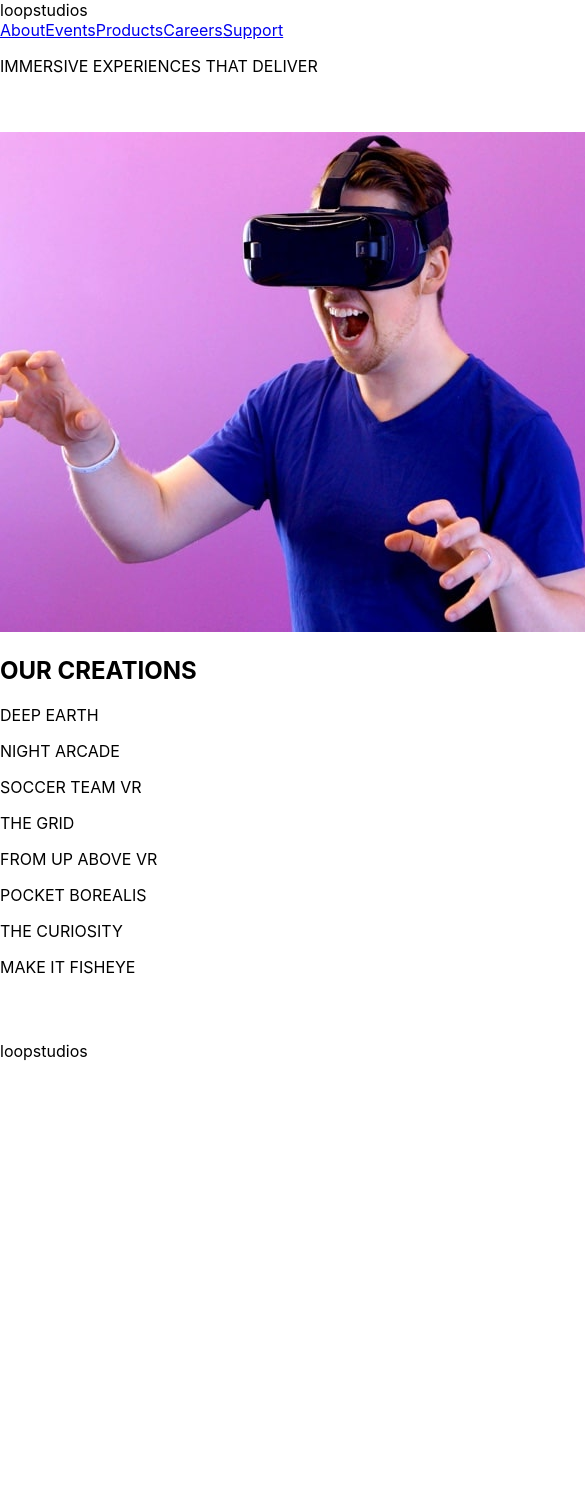
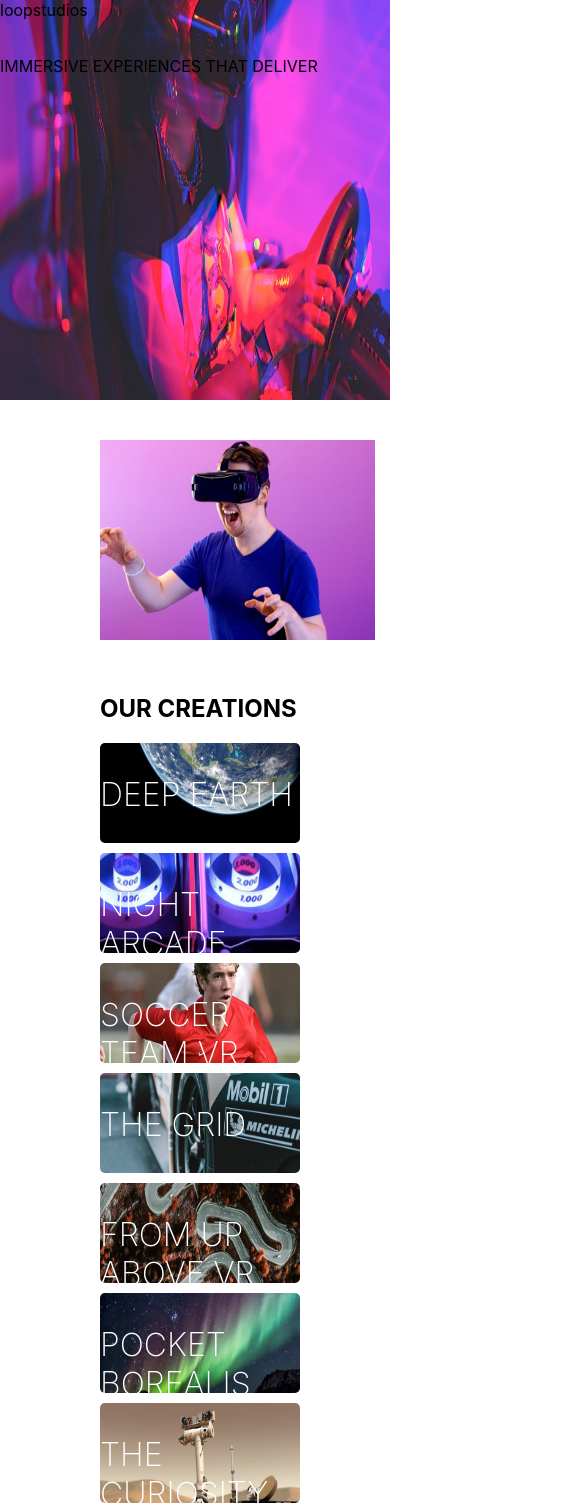
Before and after one commit to stefanappdev/loopstudios_landing_page, a React (Create React App) app: page / in a window 390 px wide. Shown: the top 1511 px of the page, 585 px wide, since content can reach past the window. Before the commit the page ends 1061 px from the top, so only its background shows below. Built offline with nearby package versions, Linux system fonts and the light colour scheme.

Commit message:
mobile version of landing page,missing footer and dropdown menu

```diff
--- a/src/components/Cards.js
+++ b/src/components/Cards.js
@@ -15,7 +15,7 @@ const Cards = () => {
             </span>
 
 
-                  <div class="Navbar" id="Header-Nav">
+                  <div class="Navbar" id="Header-Nav-Desktop">
                     <nav >
                     <a href="#">About</a>
                     <a href="#">Events</a>
--- a/src/styles/Cards.css
+++ b/src/styles/Cards.css
@@ -7,7 +7,7 @@
 
 
 
-@media (min-width:700px){
+@media (min-width:700px) and (max-width:1440px){
 
 
 
@@ -25,10 +25,10 @@
 
 
     .logo{
-
         color:#feffff;
         font-weight: 500;
         font-size: x-large;
+        padding-top: 10px;
     }
 
     a{
@@ -36,17 +36,20 @@
     }
 
     .Navbar>nav>a{
-        margin-left: 5px;
+        margin-left:10px;
         color:#feffff;
     }
 
     .Navbar{
         display: flex;
         padding-top: 5px;
-        margin-left:120px;
+        padding-left: 50px;
+        margin-left: 100px;
         align-items: end;
 
     }
+
+
 
     #Header-logo_and_Nav{
         display: inline-flex;
@@ -77,6 +80,7 @@
         #Ad-section{
             background-color: rgba(254,255,254,255);
             padding-top: 50px;
+            padding-right:20px;
             display: flex;
             align-items:center;
             justify-content: center;
@@ -86,7 +90,8 @@
 
         #VR-img{
             height: 300px;
-            width: 300px;
+            width: 500px;
+
 
         }
 
@@ -154,7 +159,7 @@
         }
 
         #img8-container{
-            background-image: url('/public/images/image-pocket-borealis.jpg');
+            background-image: url('/public/images/image-fisheye.jpg');
             background-size: 100% 100%;
         }
 
@@ -175,6 +180,7 @@
         .Creation-img a>p{
             align-self: flex-end;
             color: #feffff;
+            font-weight:300;
         }
 
         #footer-section{
@@ -189,9 +195,6 @@
             display: inline-flex;
         }
 
-        #loopstudios-footer-logo{
-            margin-right: 300px;
-        }
 
         #loopstudios-footer-logo{
             color: #fefdfd;
@@ -206,6 +209,7 @@
 
             justify-content: end;
             padding-top: 10px;
+            margin-left:400px;
 
         }
 
@@ -214,8 +218,137 @@
             margin:5px ;
         }
 
+ }
+
+
+@media (min-width:375px) and (max-width:680px){
+
+    #Header{
+        display: flex;
+        flex-direction: column;
+        background:url('/public/images/image-hero.jpg');
+        background-repeat: no-repeat;
+        background-size: 100% 100%;
+        height: 400px;
+        position:relative;
+        width: 100%;
+    }
+
+
+
+    #Ad-section{
+        padding-left:100px;
+    }
+
+
+    #Header-Nav-Desktop{
+        visibility: hidden;
+    }
 
 
 
 
- }
+    #VR-img{
+        height: 200px;
+        width: 275px;
+
+    }
+
+
+    #Creations{
+        margin-top: 50px;
+        padding-left: 100px;
+    }
+
+    #Creation-imgs-container{
+        display:flex;
+        flex-direction: column;
+        row-gap:10px;
+
+    }
+
+
+    .Creation-img{
+        border-radius:5px ;
+        height: 100px;
+        width: 200px;
+        display: flex;
+        flex-direction: row;
+      }
+
+
+      .Creation-img a>p{
+        align-self: flex-end;
+        color: #feffff;
+        flex-wrap:wrap;
+        font-weight:200;
+        font-size: 32px;
+    }
+
+
+
+    .Creation-img a:active{
+            background-color:none;
+        }
+
+        .Creation-img a:hover{
+            background-color: rgba(207,203,200,255);
+        }
+
+
+     .Creation-img a:active{
+            background-color:none;
+        }
+
+        .Creation-img a:hover{
+            background-color: rgba(207,203,200,255);
+        }
+
+
+    #img1-container{
+        background-image: url('/public/images/mobile/image-deep-earth.jpg');
+        background-size: 100% 100%;
+    }
+
+    #img2-container{
+        background-image: url('/public/images/mobile/image-night-arcade.jpg');
+        background-size: 100% 100%;
+    }
+
+
+    #img3-container{
+        background-image: url('/public/images/mobile/image-soccer-team.jpg');
+        background-size: 100% 100%;
+    }
+
+
+
+    #img4-container{
+        background-image: url('/public/images/mobile/image-grid.jpg');
+        background-size: 100% 100%;
+    }
+
+
+    #img5-container{
+        background-image: url('/public/images/mobile/image-from-above.jpg');
+        background-size: 100% 100%;
+    }
+
+    #img6-container{
+        background-image: url('/public/images/mobile/image-pocket-borealis.jpg');
+        background-size: 100% 100%;
+    }
+
+    #img7-container{
+        background-image: url('/public/images/mobile/image-curiosity.jpg');
+        background-size: 100% 100%;
+    }
+
+    #img8-container{
+        background-image: url('/public/images/mobile/image-fisheye.jpg');
+        background-size: 100% 100%;
+    }
+
+
+
+}
```
